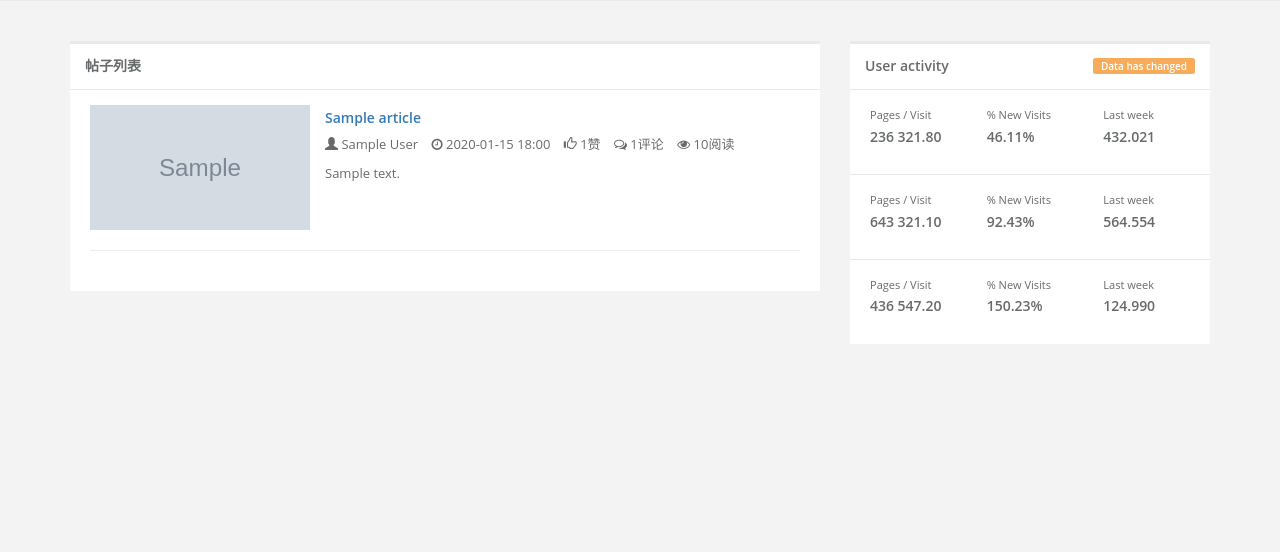
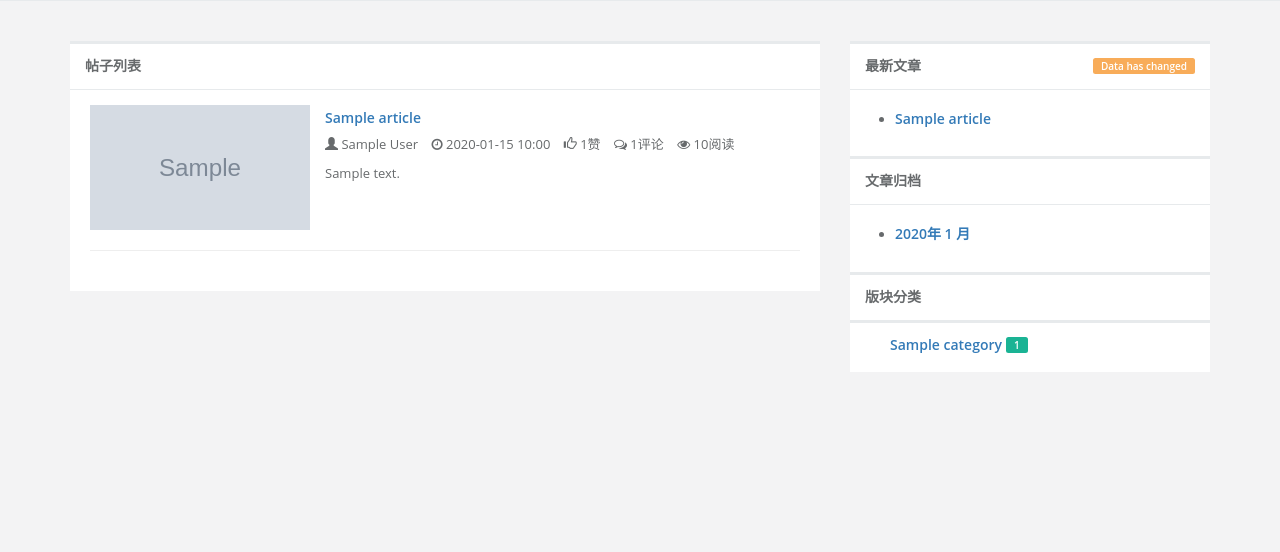
Before and after one commit to chenloong/MyBlog-Study, a Django app: page / in a window 1280 px wide. Shown: the part 50-602 px from the top of the page. Run offline with Django 3.2, Linux system fonts and the light colour scheme; tables that the repository leaves empty hold one stand-in row (values such as "Sample post"); grey boxes marked "Sample" are stand-in pictures; some libraries are stand-ins or nearby versions.

Commit message:
Add R Sidebar Code..

```diff
--- a/MyBlog/settings.py
+++ b/MyBlog/settings.py
@@ -118,7 +118,7 @@ USE_I18N = True
 
 USE_L10N = True
 
-USE_TZ = True
+USE_TZ = False
 
 
 # Static files (CSS, JavaScript, Images)
--- /dev/null
+++ b/Web/templatetags/__init__.py
@@ -0,0 +1,2 @@
+#!/usr/bin/env python
+# -*- coding: utf-8 -*-
--- /dev/null
+++ b/Web/templatetags/tags.py
@@ -0,0 +1,32 @@
+#!/usr/bin/env python
+# -*- coding: utf-8 -*-
+
+from Web.models import Article, Category
+from django import template
+
+'''
+这里我们首先导入 template 这个模块
+然后实例化了一个 template.Library 类，并将函数 get_newest_article 装饰为 register.simple_tag。
+确保在使用模板标签以前导入了 tags，即 {% load tags %}。注意要在使用任何 tags 下的模板标签以前导入它。
+这样就可以在模板中使用语法 {% get_newest_article %} 调用这个函数了。
+'''
+register = template.Library()
+
+# 最新文章模板标签
+# 获取数据库中前 num 篇文章，这里 num 默认为 5。
+@register.simple_tag
+def get_newest_article(num=5):
+    return Article.objects.all().order_by('-publish_date')[:num]
+
+
+# 归档模板标签
+# 这里 dates 方法会返回一个列表，列表中的元素为每一篇文章（Article）的创建时间，且是 Python 的 date 对象，精确到月份，降序排列。接受的三个参数值表明了这些含义，一个是 publish_date ，即 Article 的创建时间，month 是精度，order='DESC' 表明降序排列（即离当前越近的时间越排在前面）。
+@register.simple_tag
+def archives():
+    return Article.objects.datetimes('publish_date', 'month', order='DESC')
+
+
+# 分类模板标签
+@register.simple_tag
+def get_categories():
+    return Category.objects.all()
--- a/static/css/custom.css
+++ b/static/css/custom.css
@@ -15,3 +15,8 @@
 .Clear{
     clear: both;
 }
+
+.R-Sidebar-li{
+    list-style-type: none;
+    height: 18px;
+}
--- a/templates/index.html
+++ b/templates/index.html
@@ -1,3 +1,4 @@
+{% load tags %}
 <!DOCTYPE html>
 <html>
 
@@ -103,72 +104,65 @@
                             </div>
                         </div>
                     </div>
+{#                    R Sidebar#}
                     <div class="col-lg-4">
                         <div class="ibox float-e-margins">
                             <div class="ibox-title">
                                 <span class="label label-warning pull-right">Data has changed</span>
-                                <h5>User activity</h5>
+                                <h5>最新文章</h5>
                             </div>
                             <div class="ibox-content">
                                 <div class="row">
-                                    <div class="col-xs-4">
-                                        <small class="stats-label">Pages / Visit</small>
-                                        <h4>236 321.80</h4>
-                                    </div>
-
-                                    <div class="col-xs-4">
-                                        <small class="stats-label">% New Visits</small>
-                                        <h4>46.11%</h4>
-                                    </div>
-                                    <div class="col-xs-4">
-                                        <small class="stats-label">Last week</small>
-                                        <h4>432.021</h4>
-                                    </div>
+                                    {% get_newest_article as newest_article_list %}
+                                    <ul>
+                                        {% for article in newest_article_list %}
+                                        <li>
+                                            <h4><a href="{% url 'article_ditail' article.id %}">{{ article.title|truncatechars:20 }}</a></h4>
+                                        </li>
+                                        {% empty %}
+                                        暂无文章！
+                                        {% endfor %}
+                                    </ul>
                                 </div>
                             </div>
+                            <div class="ibox-title">
+                                <h5>文章归档</h5>
+                            </div>
+
                             <div class="ibox-content">
                                 <div class="row">
-                                    <div class="col-xs-4">
-                                        <small class="stats-label">Pages / Visit</small>
-                                        <h4>643 321.10</h4>
-                                    </div>
-
-                                    <div class="col-xs-4">
-                                        <small class="stats-label">% New Visits</small>
-                                        <h4>92.43%</h4>
-                                    </div>
-                                    <div class="col-xs-4">
-                                        <small class="stats-label">Last week</small>
-                                        <h4>564.554</h4>
-                                    </div>
+                                    {% archives as date_list %}
+                                    <ul>
+                                        {% for date in date_list %}
+                                        <li>
+                                            <h4><a href="#">{{ date.year }}年 {{ date.month }} 月</a></h4>
+                                        </li>
+                                        {% empty %}
+                                        暂无归档！
+                                        {% endfor %}
+                                    </ul>
                                 </div>
                             </div>
-                            <div class="ibox-content">
-                                <div class="row">
-                                    <div class="col-xs-4">
-                                        <small class="stats-label">Pages / Visit</small>
-                                        <h4>436 547.20</h4>
-                                    </div>
 
-                                    <div class="col-xs-4">
-                                        <small class="stats-label">% New Visits</small>
-                                        <h4>150.23%</h4>
-                                    </div>
-                                    <div class="col-xs-4">
-                                        <small class="stats-label">Last week</small>
-                                        <h4>124.990</h4>
-                                    </div>
+                            <div class="ibox-title">
+                                <h5>版块分类</h5>
+                            </div>
+                                <div class="ibox-title">
+                                    {% get_categories as categories_list %}
+                                    {% for category in categories_list %}
+                                        <div class="row">
+                                            <ul>
+                                                <li class="R-Sidebar-li">
+                                                    <a href="#"><h5>{{ category.name }}</h5></a> <span class="label label-primary">{{ category.article_set.select_related.count }}</span>
+                                                </li>
+                                            </ul>
+                                        </div>
+                                    {% endfor %}
                                 </div>
-                            </div>
                         </div>
                     </div>
-
                 </div>
-
-
-
             </div>
-
         </div>
         {% endblock %}
         <div class="footer">
```
Also changed, not shown: README.md, static/images/6/PingBao_40.jpg (added).
